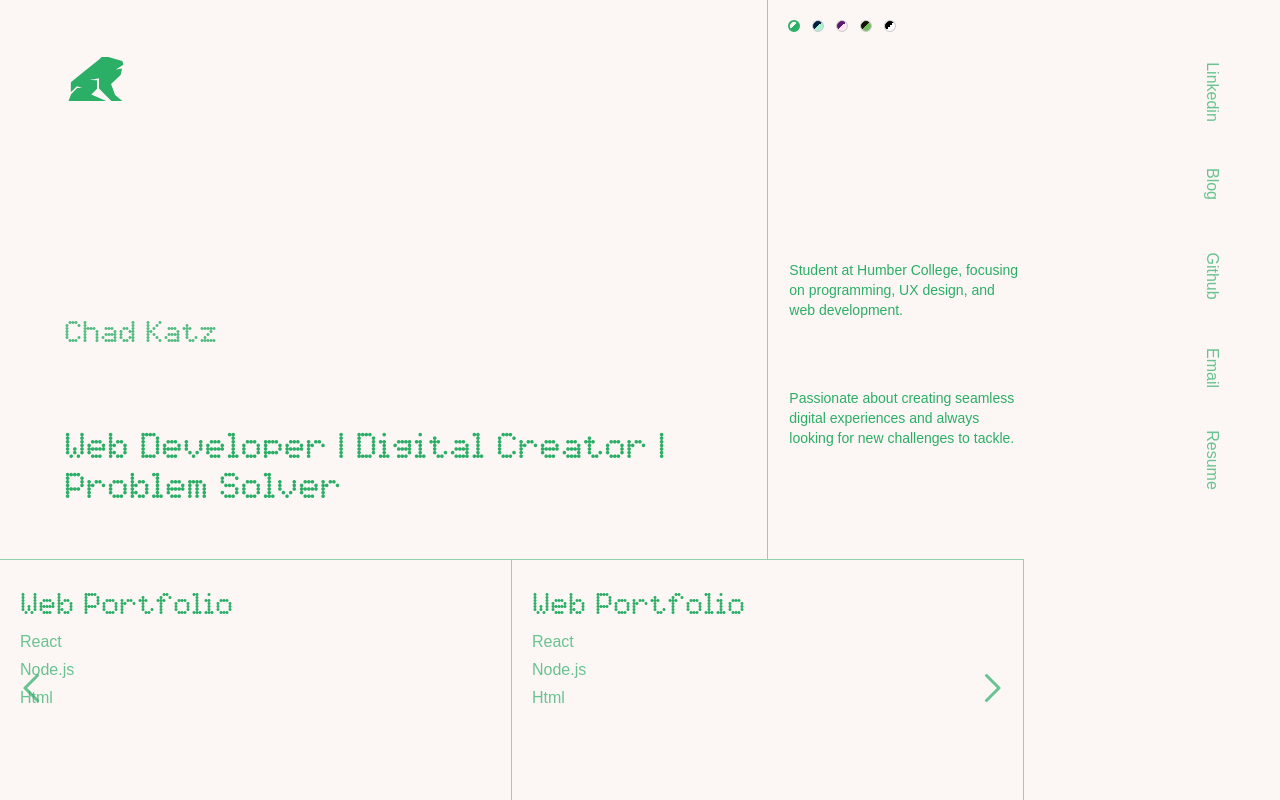
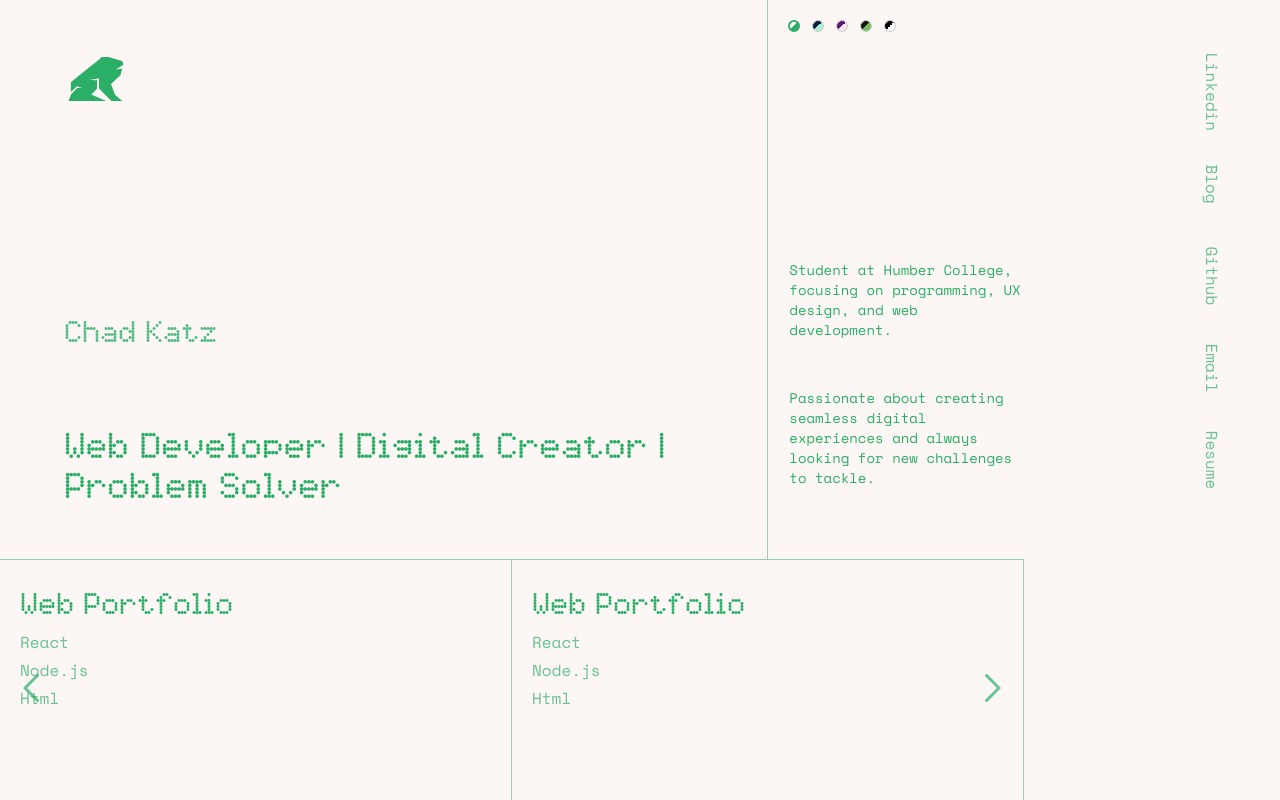
Before and after one commit to Chad1704/websitelaunch, a Next.js app: page / in a window 1280 px wide. Built offline with nearby package versions, Linux system fonts and the light colour scheme.

Commit message:
added mono font

```diff
--- a/app/global.css
+++ b/app/global.css
@@ -1,4 +1,5 @@
 @import "tailwindcss";
+
 
 @theme {
   --color-light: #2bae66ff;
@@ -15,6 +16,8 @@
 }
 
 
+
+
 @font-face {
   font-family: "by7b";
   src: url("/5by7_b.ttf") format("truetype");
@@ -29,6 +32,13 @@
   font-style: normal;
 }
 
+@font-face {
+  font-family: "mono";
+  src: url("/SpaceMono-Regular.ttf") format("truetype");
+  font-weight: normal;
+  font-style: normal;
+}
+
 
 
 
@@ -39,6 +49,12 @@
 
 .linkbar {
   rotate: 90deg;
+}
+
+
+.font-mono{
+font-family: "mono", sans-serif;
+
 }
 
 .dot {
```
Also changed, not shown: public/SpaceMono-Regular.ttf (added).
